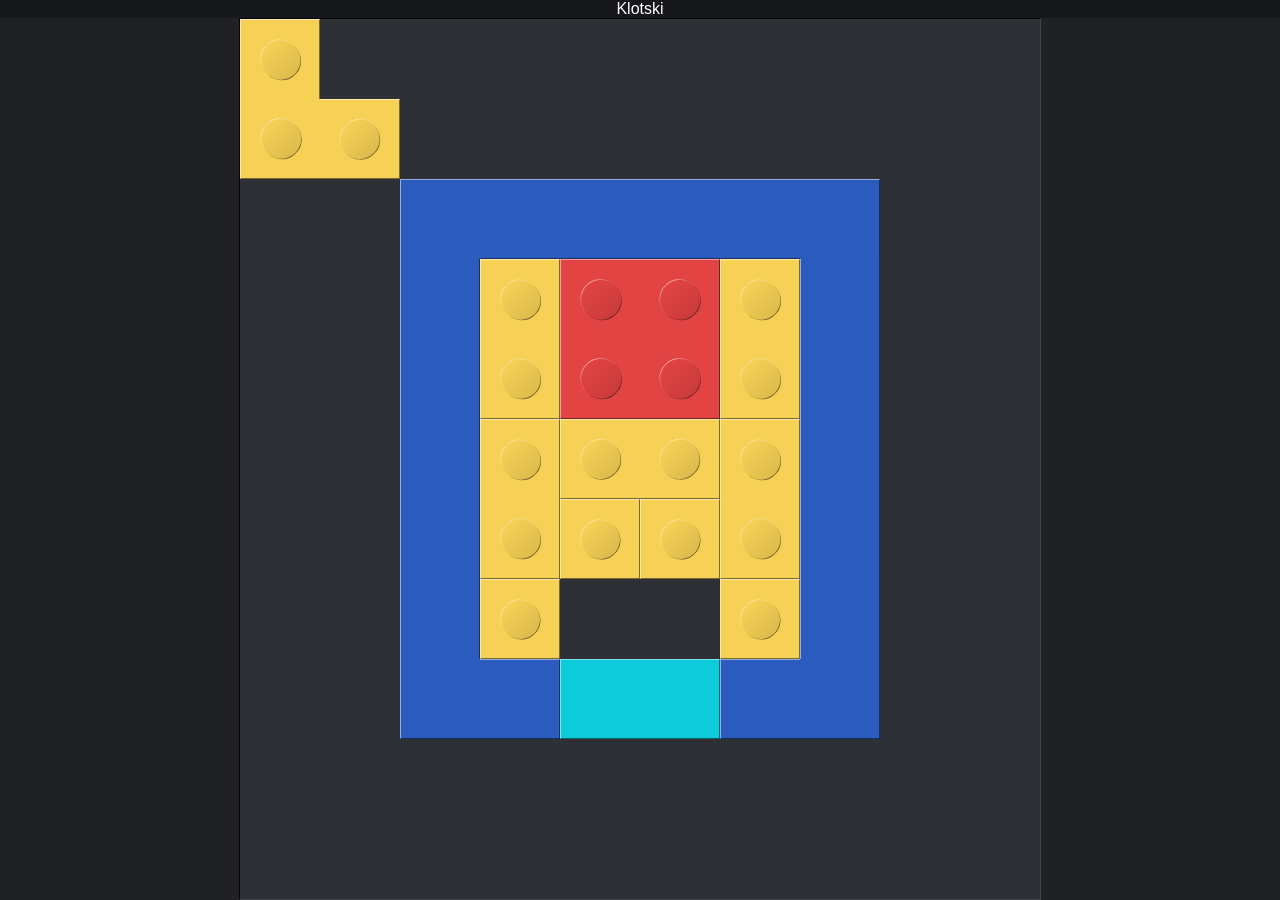
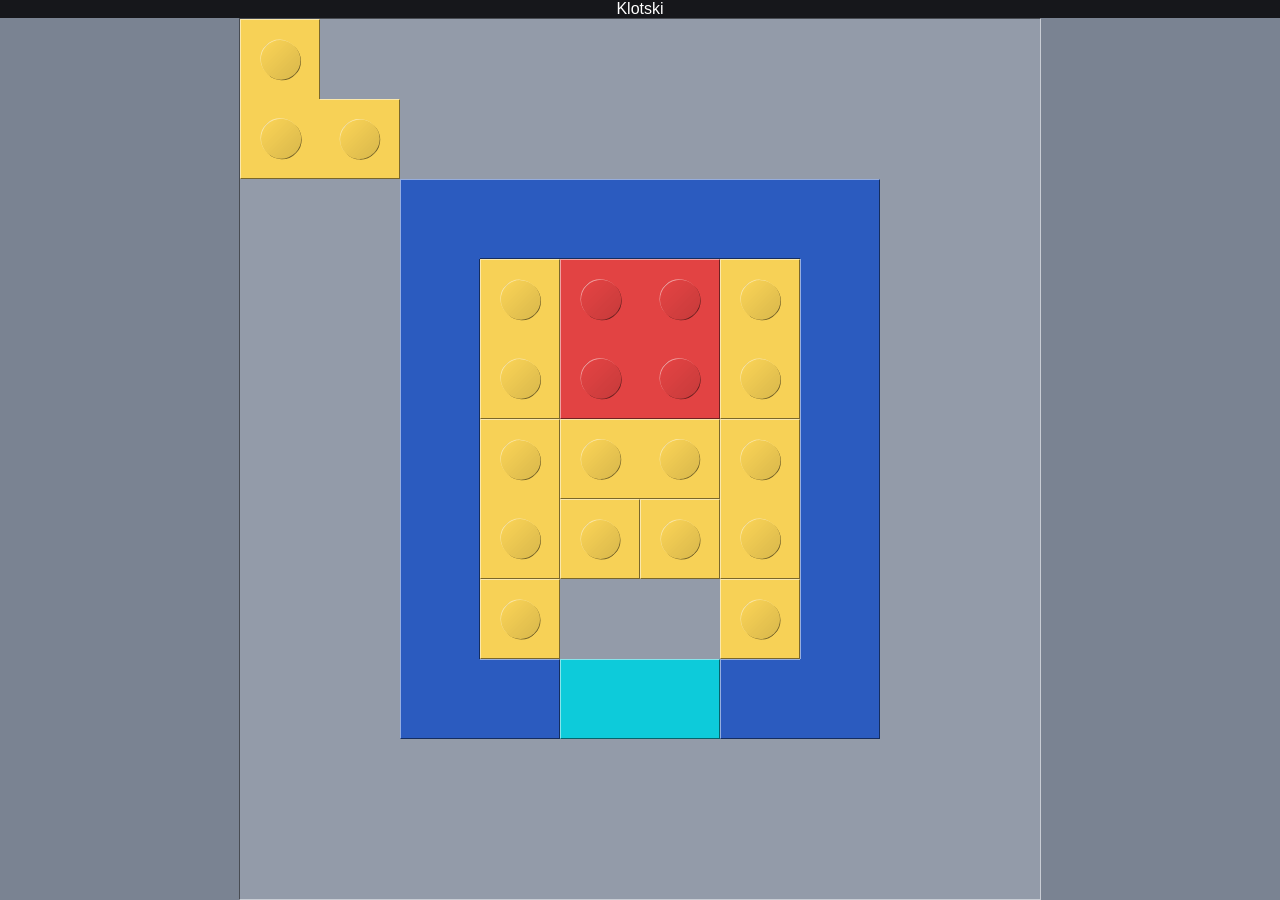
Before and after one commit to krisztian-kugler/klotski-game, a website built with webpack: page src/index.html in a window 1280 px wide. Built offline with nearby package versions, Linux system fonts and the light colour scheme.

Commit message:
styles updated

```diff
--- a/src/styles.css
+++ b/src/styles.css
@@ -8,6 +8,7 @@ body {
   display: flex;
   flex-direction: column;
   background-color: rgb(31, 33, 37);
+  background-color: rgb(122, 131, 146);
   font-family: sans-serif;
   height: 100vh;
 }
@@ -34,11 +35,12 @@ header {
   background-color: rgb(43, 46, 51);
   background-color: rgb(31, 33, 37);
   background-color: rgb(45, 48, 53);
+  background-color: rgb(147, 155, 169);
   border: 1px solid #3e485d;
-  border-bottom-color: rgba(255, 255, 255, 0.1);
-  border-right-color: rgba(255, 255, 255, 0.1);
-  border-top-color: rgb(0, 0, 0, 0.9);
-  border-left-color: rgb(0, 0, 0, 0.9);
+  border-bottom-color: rgba(255, 255, 255, 0.5);
+  border-right-color: rgba(255, 255, 255, 0.5);
+  border-top-color: rgb(0, 0, 0, 0.5);
+  border-left-color: rgb(0, 0, 0, 0.5);
 }
 
 .block {
```
